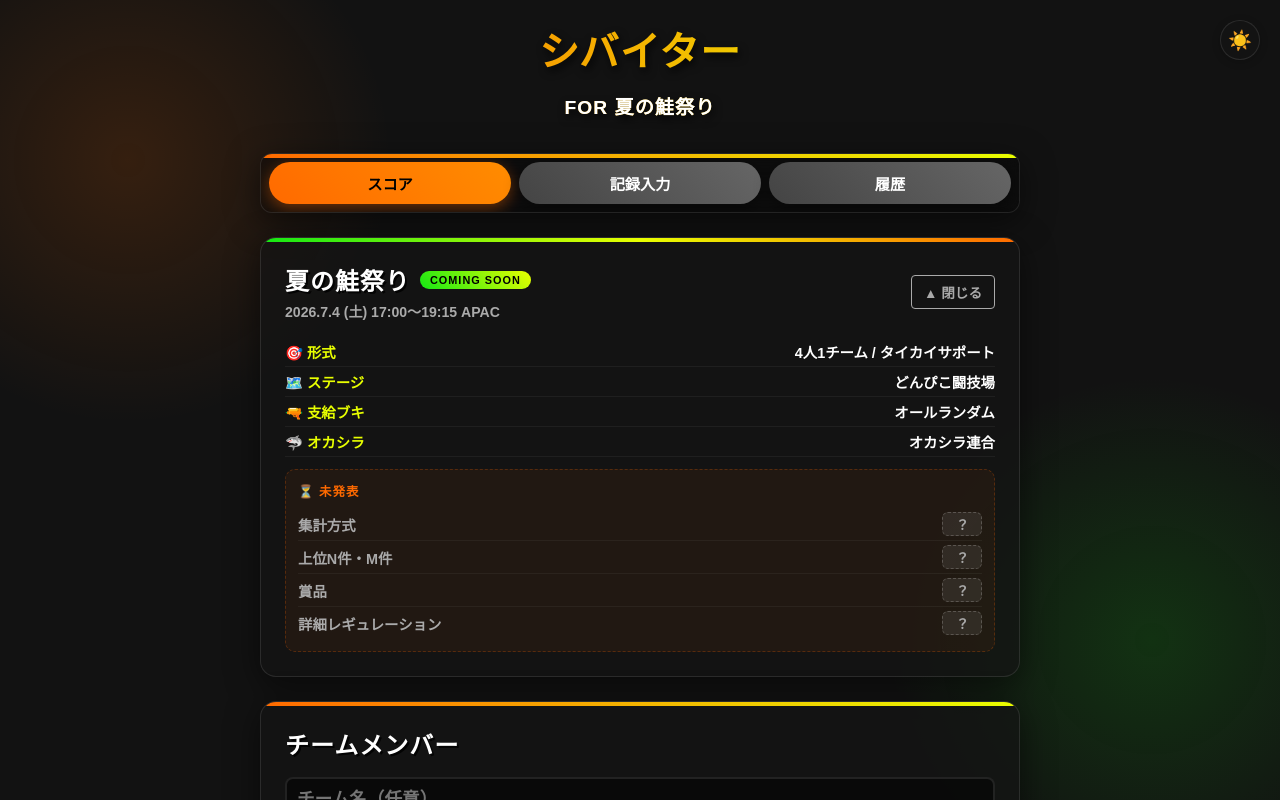
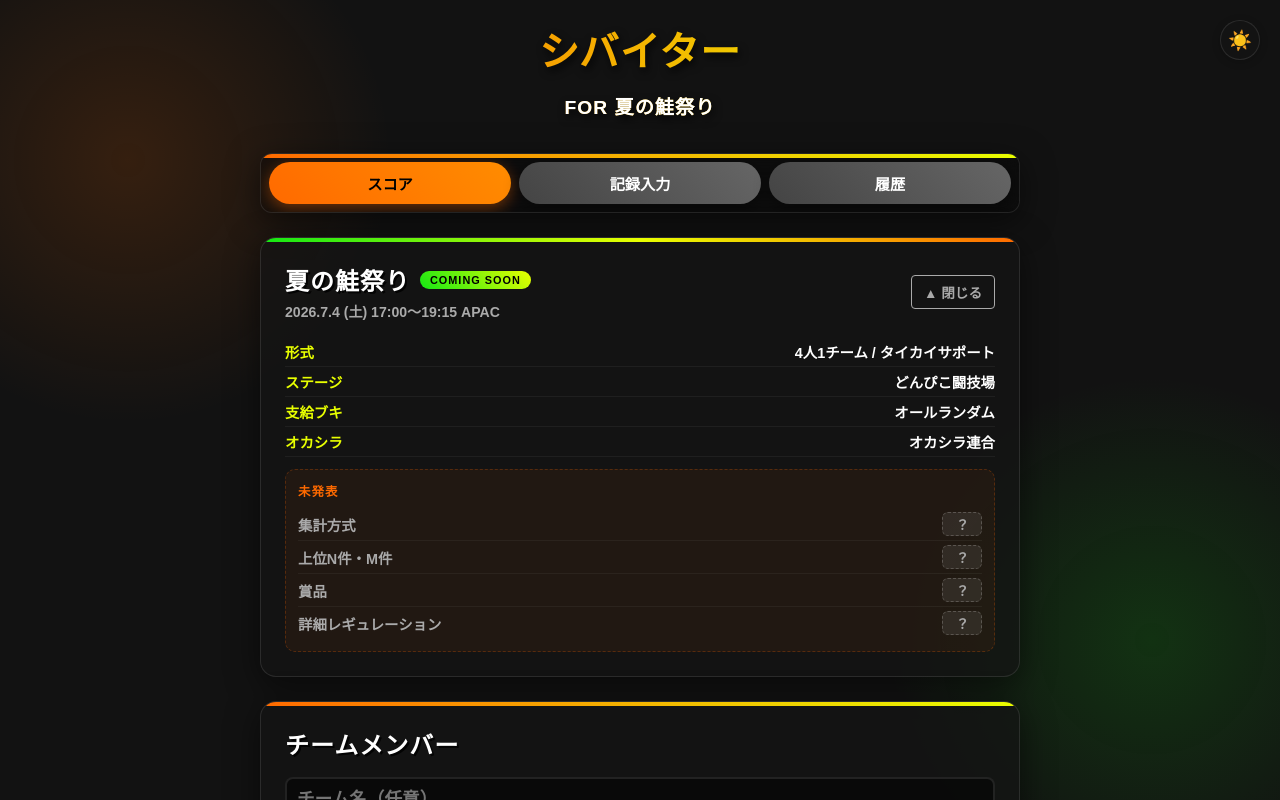
Before and after one commit to nuts-kinoco/shibaiter, a React (Vite) app: page / in a window 1280 px wide. Both pictures are taken after a click on the button "▼ 詳細". Shown: the top 800 px of the page. Built offline with nearby package versions, Linux system fonts and the light colour scheme; a web font is replaced by a local one.

Commit message:
chore: remove emojis from EventInfoCard

```diff
--- a/src/App.tsx
+++ b/src/App.tsx
@@ -169,12 +169,12 @@ function EventInfoCard() {
       </div>
       {open && (
         <div className="animate-pop" style={{marginTop: '16px', display: 'flex', flexDirection: 'column', gap: '0'}}>
-          <div className="event-row"><span className="event-key">🎯 形式</span><span>4人1チーム / タイカイサポート</span></div>
-          <div className="event-row"><span className="event-key">🗺️ ステージ</span><span>どんぴこ闘技場</span></div>
-          <div className="event-row"><span className="event-key">🔫 支給ブキ</span><span>オールランダム</span></div>
-          <div className="event-row"><span className="event-key">🦈 オカシラ</span><span>オカシラ連合</span></div>
+          <div className="event-row"><span className="event-key">形式</span><span>4人1チーム / タイカイサポート</span></div>
+          <div className="event-row"><span className="event-key">ステージ</span><span>どんぴこ闘技場</span></div>
+          <div className="event-row"><span className="event-key">支給ブキ</span><span>オールランダム</span></div>
+          <div className="event-row"><span className="event-key">オカシラ</span><span>オカシラ連合</span></div>
           <div style={{marginTop: '12px', padding: '12px', background: 'rgba(255,106,0,0.06)', borderRadius: '10px', border: '1px dashed rgba(255,106,0,0.25)'}}>
-            <div style={{fontSize: '0.78rem', color: 'var(--primary)', fontWeight: 900, marginBottom: '8px', letterSpacing: '1px'}}>⏳ 未発表</div>
+            <div style={{fontSize: '0.78rem', color: 'var(--primary)', fontWeight: 900, marginBottom: '8px', letterSpacing: '1px'}}>未発表</div>
             <div className="event-row"><span style={{color: 'var(--text-muted)'}}>集計方式</span><span className="tbd-badge">？</span></div>
             <div className="event-row"><span style={{color: 'var(--text-muted)'}}>上位N件・M件</span><span className="tbd-badge">？</span></div>
             <div className="event-row"><span style={{color: 'var(--text-muted)'}}>賞品</span><span className="tbd-badge">？</span></div>
```
